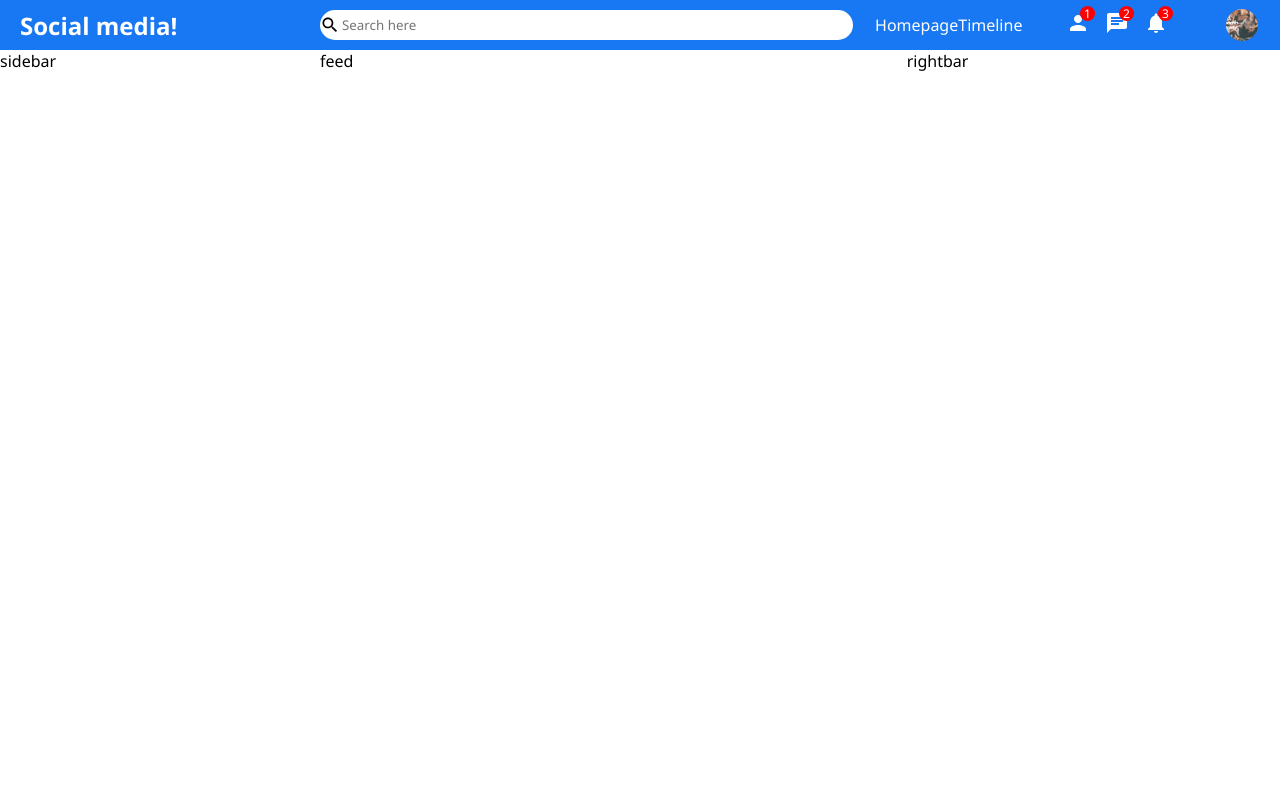
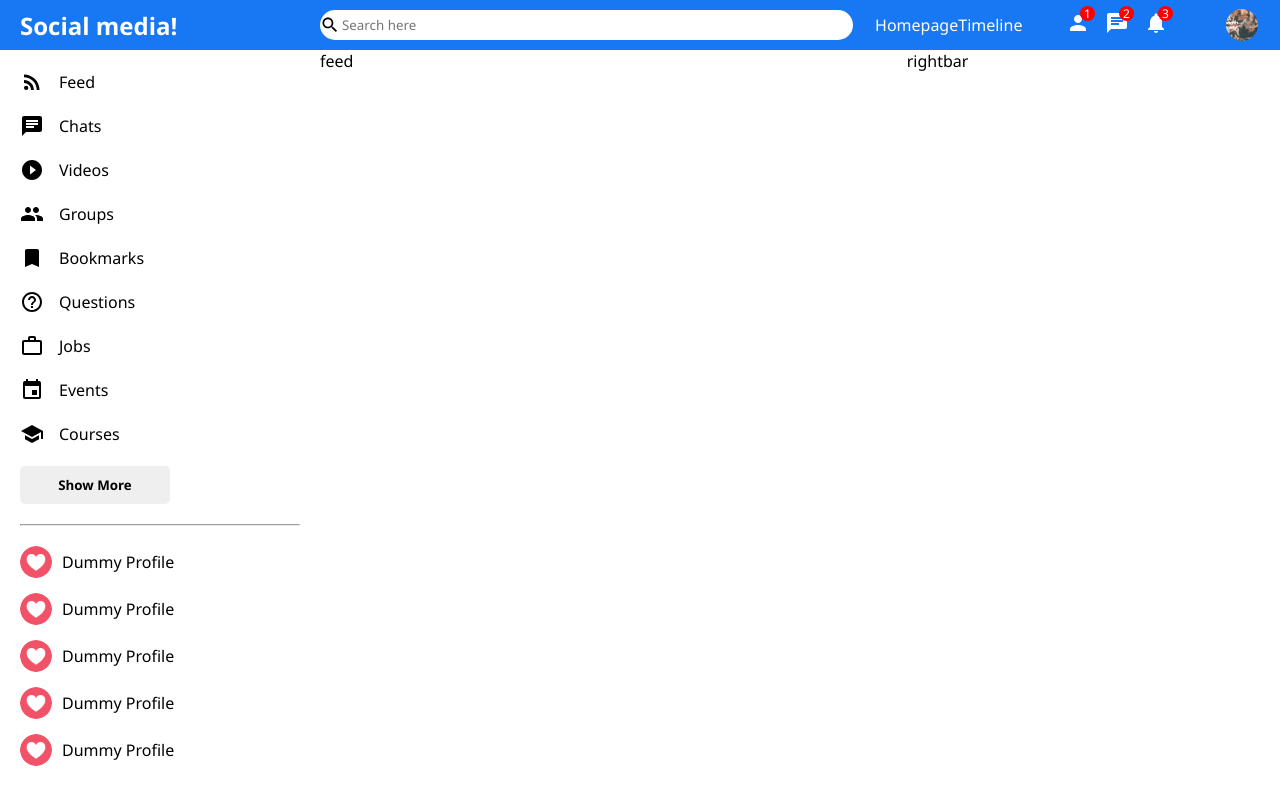
Before and after one commit to radbahi/SocialMediaApp, a React (Create React App) app in the folder client/: page / in a window 1280 px wide. Built offline with nearby package versions, Linux system fonts and the light colour scheme.

Commit message:
sidebar styling done

```diff
--- a/client/src/components/sidebar/Sidebar.jsx
+++ b/client/src/components/sidebar/Sidebar.jsx
@@ -1,5 +1,103 @@
 import "./sidebar.css";
+import {
+  RssFeed,
+  Chat,
+  PlayCircleFilledOutlined,
+  Group,
+  Bookmark,
+  HelpOutline,
+  WorkOutline,
+  Event,
+  School,
+} from "@material-ui/icons";
 
 export default function Sidebar() {
-  return <div className="sidebar">sidebar</div>;
+  return (
+    <div className="sidebar">
+      <div className="sidebarWrapper">
+        <ul className="sidebarList">
+          <li className="sidebarListItem">
+            <RssFeed className="sidebarIcon" />
+            <span className="sidebarListItemText">Feed</span>
+          </li>
+          <li className="sidebarListItem">
+            <Chat className="sidebarIcon" />
+            <span className="sidebarListItemText">Chats</span>
+          </li>
+          <li className="sidebarListItem">
+            <PlayCircleFilledOutlined className="sidebarIcon" />
+            <span className="sidebarListItemText">Videos</span>
+          </li>
+          <li className="sidebarListItem">
+            <Group className="sidebarIcon" />
+            <span className="sidebarListItemText">Groups</span>
+          </li>
+          <li className="sidebarListItem">
+            <Bookmark className="sidebarIcon" />
+            <span className="sidebarListItemText">Bookmarks</span>
+          </li>
+          <li className="sidebarListItem">
+            <HelpOutline className="sidebarIcon" />
+            <span className="sidebarListItemText">Questions</span>
+          </li>
+          <li className="sidebarListItem">
+            <WorkOutline className="sidebarIcon" />
+            <span className="sidebarListItemText">Jobs</span>
+          </li>
+          <li className="sidebarListItem">
+            <Event className="sidebarIcon" />
+            <span className="sidebarListItemText">Events</span>
+          </li>
+          <li className="sidebarListItem">
+            <School className="sidebarIcon" />
+            <span className="sidebarListItemText">Courses</span>
+          </li>
+        </ul>
+        <button className="sidebarButton">Show More</button>
+        <hr className="sidebarHr" />
+        <ul className="sidebarFriendList">
+          <li className="sidebarFriend">
+            <img
+              className="sidebarFriendImg"
+              src="/assets/heart.png"
+              alt="ProfPic"
+            />
+            <span className="sidebarFriendName">Dummy Profile</span>
+          </li>
+          <li className="sidebarFriend">
+            <img
+              className="sidebarFriendImg"
+              src="/assets/heart.png"
+              alt="ProfPic"
+            />
+            <span className="sidebarFriendName">Dummy Profile</span>
+          </li>
+          <li className="sidebarFriend">
+            <img
+              className="sidebarFriendImg"
+              src="/assets/heart.png"
+              alt="ProfPic"
+            />
+            <span className="sidebarFriendName">Dummy Profile</span>
+          </li>
+          <li className="sidebarFriend">
+            <img
+              className="sidebarFriendImg"
+              src="/assets/heart.png"
+              alt="ProfPic"
+            />
+            <span className="sidebarFriendName">Dummy Profile</span>
+          </li>
+          <li className="sidebarFriend">
+            <img
+              className="sidebarFriendImg"
+              src="/assets/heart.png"
+              alt="ProfPic"
+            />
+            <span className="sidebarFriendName">Dummy Profile</span>
+          </li>
+        </ul>
+      </div>
+    </div>
+  );
 }
--- a/client/src/components/sidebar/sidebar.css
+++ b/client/src/components/sidebar/sidebar.css
@@ -1,3 +1,67 @@
 .sidebar {
   flex: 3;
+  height: calc(100vh - 50px);
+  overflow-y: scroll;
 }
+
+::-webkit-scrollbar {
+  width: 5px;
+}
+::-webkit-scrollbar-track {
+  background-color: #f1f1f1;
+}
+::-webkit-scrollbar-thumb {
+  background-color: rgb(179, 179, 179);
+}
+
+.sidebarWrapper {
+  padding: 20px;
+}
+
+.sidebarList {
+  padding: 0;
+  margin: 0;
+  list-style: none;
+}
+
+.sidebarListItem {
+  display: flex;
+  align-items: center;
+  margin-bottom: 20px;
+}
+
+.sidebarIcon {
+  margin-right: 15px;
+}
+
+.sidebarButton {
+  width: 150px;
+  border: none;
+  padding: 10px;
+  border-radius: 5px;
+  font-weight: bold;
+}
+
+.sidebarHr {
+  margin: 20px 0;
+}
+
+.sidebarFriendList {
+  padding: 0;
+  margin: 0;
+  list-style: none;
+}
+
+.sidebarFriend {
+  display: flex;
+  margin-bottom: 15px;
+  align-items: center;
+}
+
+.sidebarFriendImg {
+  width: 32px;
+  height: 32px;
+  border-radius: 50%;
+  object-fit: cover;
+  margin-right: 10px;
+}
```
